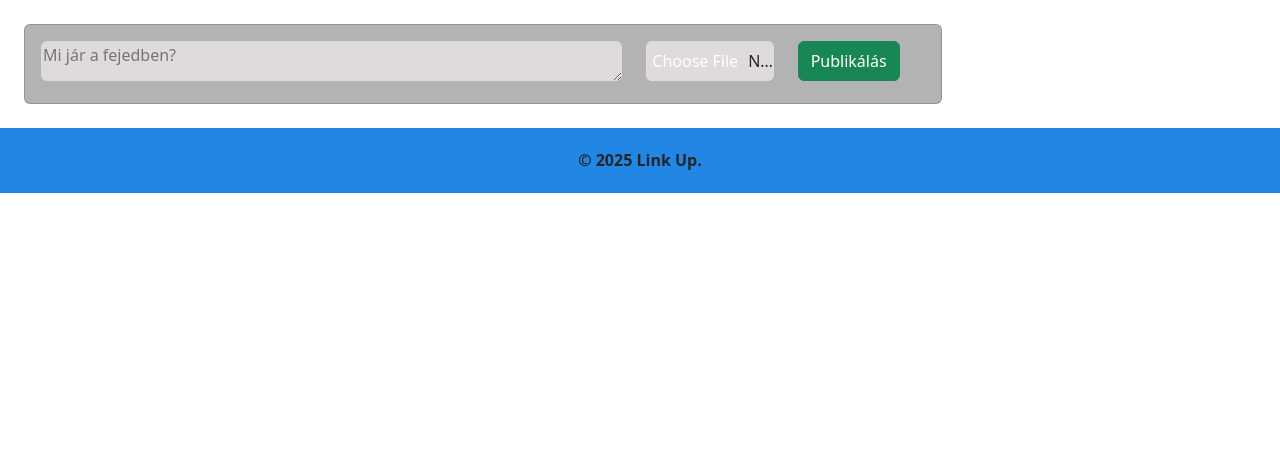
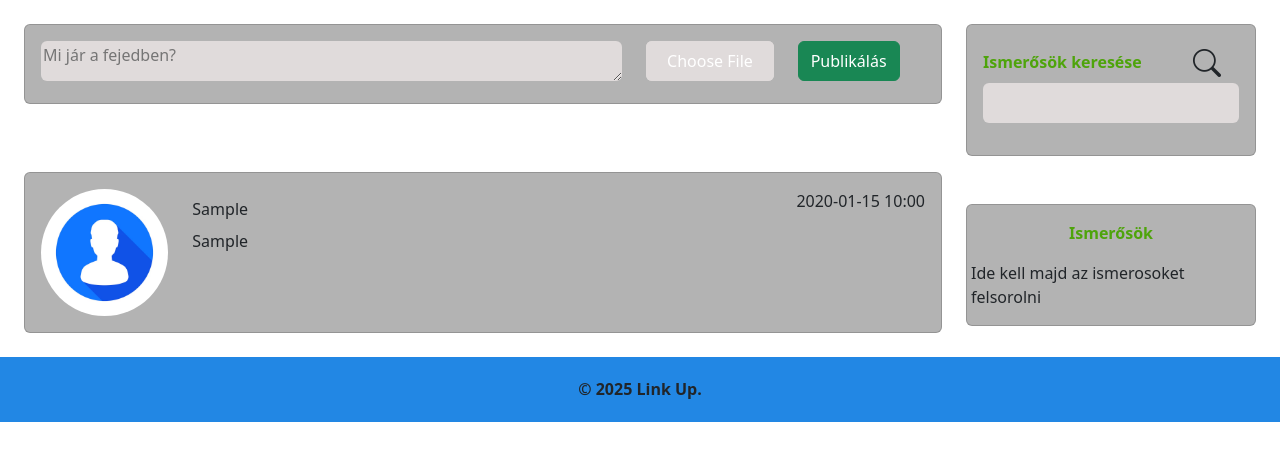
Before and after one commit to B-MaTe/link-up, a Django app: page / in a window 1280 px wide. Shown: the part 56-517 px from the top of the page. Run offline with Django 5.2, Linux system fonts and the light colour scheme; a user stored in the database is signed in; tables that the repository leaves empty hold one stand-in row (values such as "Sample post").

Commit message:
start development of bejegyzesek, add profanity check, ismerosok keresese, ismerosok, add post, posts.

```diff
--- /dev/null
+++ b/link_up/core/dto.py
@@ -0,0 +1,5 @@
+class SearchUser:
+    def __init__(self, id, felhasznalonev, feltoltott_kep):
+        self.id = id
+        self.felhasznalonev = felhasznalonev
+        self.feltoltott_kep = feltoltott_kep
--- a/link_up/core/models.py
+++ b/link_up/core/models.py
@@ -84,6 +84,7 @@ class Felhasznalo(AbstractBaseUser, PermissionsMixin):
     utolso_bejelentkezes = models.DateTimeField(blank=True, null=True)
     csatlakozas_ido = models.DateTimeField(blank=True, null=True, auto_now_add=True)
     admin = models.BooleanField(null=True, blank=True, default=False)
+    profil_kep = models.CharField(max_length=128, blank=True, null=True)
 
     objects = FelhasznaloManager()
 
--- a/link_up/core/static/style.css
+++ b/link_up/core/static/style.css
@@ -146,13 +146,10 @@ a {
 }
 
 .file::file-selector-button {
-
-}
-
-.file::file-selector-button {
     background:#e0dbdb;
     color: white;
     height: 100%;
+    width: 100%;
     border: none;
     cursor: pointer;
     transition: background 0.2s, color 0.2s;
@@ -161,3 +158,13 @@ a {
 .file::file-selector-button:hover {
   background: #0056b3;
 }
+
+.primary-text {
+    color: #4ea40b !important;
+}
+
+.user-search-text {
+    text-decoration: none !important;
+    color: #4ea40b !important;
+    font-weight: bold;
+}
--- a/link_up/core/templates/base/base.html
+++ b/link_up/core/templates/base/base.html
@@ -6,7 +6,8 @@
     <title>{% block title %}Link Up{% endblock %}</title>
     {% load static %}
     <link rel="stylesheet" href="{% static 'style.css' %}">
-    <link href="https://cdn.jsdelivr.net/npm/bootstrap@5.3.3/dist/css/bootstrap.min.css" rel="stylesheet">
+    <link href="https://cdn.jsdelivr.net/npm/bootstrap@5.3.6/dist/css/bootstrap.min.css" rel="stylesheet" integrity="sha384-4Q6Gf2aSP4eDXB8Miphtr37CMZZQ5oXLH2yaXMJ2w8e2ZtHTl7GptT4jmndRuHDT" crossorigin="anonymous">
+    <link rel="stylesheet" href="https://cdn.jsdelivr.net/npm/bootstrap-icons@1.11.3/font/bootstrap-icons.css" integrity="sha384-tViUnnbYAV00FLIhhi3v/dWt3Jxw4gZQcNoSCxCIFNJVCx7/D55/wXsrNIRANwdD" crossorigin="anonymous">
 </head>
 <body>
 
@@ -22,6 +23,7 @@
     {% if not request.path == '/login/' and not request.path == '/register/' %}
         {% include 'base/footer.html' %}
     {% endif %}
-
+    <script src="https://cdn.jsdelivr.net/npm/bootstrap@5.3.6/dist/js/bootstrap.bundle.min.js" integrity="sha384-j1CDi7MgGQ12Z7Qab0qlWQ/Qqz24Gc6BM0thvEMVjHnfYGF0rmFCozFSxQBxwHKO" crossorigin="anonymous"></script>
+    {% block scripts %}{% endblock %}
 </body>
 </html>
--- a/link_up/core/templates/index.html
+++ b/link_up/core/templates/index.html
@@ -21,7 +21,7 @@
                         {% csrf_token %}
                         <div class="row">
                             <div class="col-8">
-                                <textarea class="rounded bg-light-gray border-0 my-auto w-100" name="post" style="height: 40px;" placeholder="Mi jár a fejedben?" required></textarea>
+                                <textarea class="rounded bg-light-gray border-0 my-auto w-100" name="post" style="height: 40px;" placeholder="Mi jár a fejedben?" required>{{ data.post|default:'' }}</textarea>
                             </div>
                             <div class="col-2">
                                 <input type="file" name="image" class="rounded bg-light-gray border-0 my-auto w-100 file" style="height: 40px;" >
@@ -30,11 +30,98 @@
                                 <button type="submit" name="add-post" class="btn btn-success my-auto" style="height: 40px;">Publikálás</button>
                             </div>
                         </div>
-                        {{ profanity }}
+                        {% if profanity %}
+                            <div class="alert alert-danger mt-3" role="alert">
+                                    Tiltott szavakat, kifejezéseket használt, kérjük módosítsa!
+                            </div>
+                        {% elif error %}
+                            <div class="alert alert-danger mt-3" role="alert">
+                                Hiba történt, kérjük próbálkozzon újra később!
+                            </div>
+                        {% endif %}
                     </form>
+                </div>
+            </div>
+            <div class="col-md-3 col-lg-3 col-sm-12">
+                <div class="card p-3 bg-dark-gray w-100 rounded">
+                    <div class="row">
+                        <div class="col-9 my-auto user-search-text">
+                            Ismerősök keresése
+                        </div>
+                        <div class="col-2 pe-3">
+                            <i class="bi bi-search fs-3"></i>
+                        </div>
+                        <div class="col-12">
+                            <label for="search-input"></label><input type="text" name="query" id="search-input" class="rounded bg-light-gray border-0 my-auto w-100" style="height: 40px;">
+                        </div>
+                        <div class="col-12 mt-3" id="search-results">
+                        </div>
+                    </div>
+                </div>
+            </div>
+            <div class="col-lg-9 col-md-9 col-sm-12">
+                {% for post in posts %}
+                <div class="mt-3 card p-3 bg-dark-gray w-100 rounded">
+                    <div class="row">
+                        <div class="col-2 my-auto">
+                            <img src="{% if post.user.profilkep %}{{ post.user.profilkep.url }}{% else %}{% static 'profile.png' %}{% endif %}" alt="Profilkép" class="rounded-circle ratio-1x1 w-100">
+                        </div>
+                        <div class="col-10">
+                            <div class="row">
+                                <div class="col-8 my-auto">
+                                    {{post.felhasznalo.felhasznalonev}}
+                                </div>
+                                <div class="col-4 my-auto">
+                                    <p class="text-end">{{ post.letrehozasi_ido|date:"Y-m-d H:i" }}</p>
+                                </div>
+                            </div>
+                            <div class="row">
+                                <div class="col-12">
+                                    <p class="text-start">{{ post.tartalom }}</p>
+                                </div>
+                            </div>
+                            {% if post.image %}
+                                <div class="row">
+                                    <div class="col-12">
+                                        <img src="{{ post.feltoltott_kep }}" alt="Post" class="w-100">
+                                    </div>
+                                </div>
+                            {% endif %}
+                        </div>
+                    </div>
+                </div>
+                {% endfor %}
+            </div>
+            <div class="mt-5 col-lg-3 col-md-3 col-sm-12">
+                <div class="card p-3 bg-dark-gray w-100 rounded">
+                    <div class="row">
+                        <div class="col-12 mx-auto">
+                            <p class="w-100 text-center user-search-text">Ismerősök</p>
+                        </div>
+                        Ide kell majd az ismerosoket felsorolni
+                    </div>
                 </div>
             </div>
         </div>
     {% endif %}
+{% endblock %}
+{% block scripts %}
+    <script>
+document.getElementById("search-input").addEventListener("input", function(e) {
+    const query = e.target.value;
 
+    fetch("{% url 'search_users' %}", {
+        method: "POST",
+        headers: {
+            "Content-Type": "application/x-www-form-urlencoded",
+            "X-CSRFToken": "{{ csrf_token }}"
+        },
+        body: new URLSearchParams({ query: query })
+    })
+    .then(response => response.text())
+    .then(data => {
+        document.getElementById("search-results").innerHTML = data;
+    });
+});
+</script>
 {% endblock %}
--- a/link_up/core/urls.py
+++ b/link_up/core/urls.py
@@ -7,8 +7,10 @@ from core.views import CustomLoginView
 urlpatterns = [
     path('', views.index, name='index'),
     path('user_info/', views.user_info, name='user_info'),
+    path('user_info/<int:user_id>/', views.user_info, name='user_info'),
     path('logout/', LogoutView.as_view(), name='logout'),
     path('login/', CustomLoginView.as_view(), name='login'),
     path('register/', views.register, name='register'),
     path('health/', views.health, name='health'),
+    path('search_users/', views.search_users, name='search_users'),
 ]
--- a/link_up/core/views.py
+++ b/link_up/core/views.py
@@ -4,10 +4,15 @@ from django.contrib.auth.decorators import login_required
 from django.contrib.auth.views import LoginView
 from django.shortcuts import render, redirect
 from django.utils.timezone import now
+from django.views.decorators.http import require_POST
+
+from .dto import SearchUser
 from .forms import CustomRegisterForm
 from core.forms import CustomLoginForm
 from django.db import connection
 from django.http import HttpResponse
+
+from .models import Felhasznalo, Bejegyzes
 from .service import bejegyzes_service
 
 
@@ -22,32 +27,63 @@ class CustomLoginView(LoginView):
         return super().form_valid(form)
 
 def index(request):
+    data = {}
+
     if request.method == 'GET':
-        return render(request, 'index.html')
+        posts = Bejegyzes.objects.all().order_by('-id')[:10]
+
+        return render(request, 'index.html', {'posts': posts})
 
     if request.method == 'POST':
         if "add-post" in request.POST:
             text = request.POST.get('post')
             img = request.FILES.get('image')
 
+            data['post'] = text
+            data['image'] = img
+
             result = bejegyzes_service.create_bejegyzes(request, text, img)
 
             if result == bejegyzes_service.BejegyzesResponse.PROFANITY:
-                return render(request, 'index.html', {'profanity': True})
+                return render(request, 'index.html', {'profanity': True, 'data': data})
 
             if result == bejegyzes_service.BejegyzesResponse.ERROR:
-                return render(request, 'index.html', {'error': True})
+                return render(request, 'index.html', {'error': True, 'data': data})
 
             return redirect('index')
 
     return render(request, 'index.html')
 
 
+@require_POST
+def search_users(request):
+    query = request.POST.get('query')
+    if not query or len(query.strip()) < 3:
+        return HttpResponse('')
+
+    users = Felhasznalo.objects.filter(felhasznalonev__icontains=query)[:5]
+
+    prepared_users = []
+    for user in users:
+        prepared_users.append(SearchUser(user.id, user.felhasznalonev, user.profil_kep))
+
+    return render(request, 'partial/user_list.html', {'users': prepared_users})
+
 
 @login_required
-def user_info(request):
+def user_info(request, user_id = None):
+    if user_id:
+        user = Felhasznalo.objects.get(id=user_id)
+
+        if not user:
+            return redirect('index')
+    else:
+        user = request.user
+
     return render(request, 'user_info.html', {
         'time': datetime.now(),
+        'user': user,
+        'readonly': user != request.user
     })
 
 
```
Also changed, not shown: link_up/core/templates/partial/user_list.html (added, +15 -0 lines), link_up/core/templates/user_info.html (+9 -0 lines).
